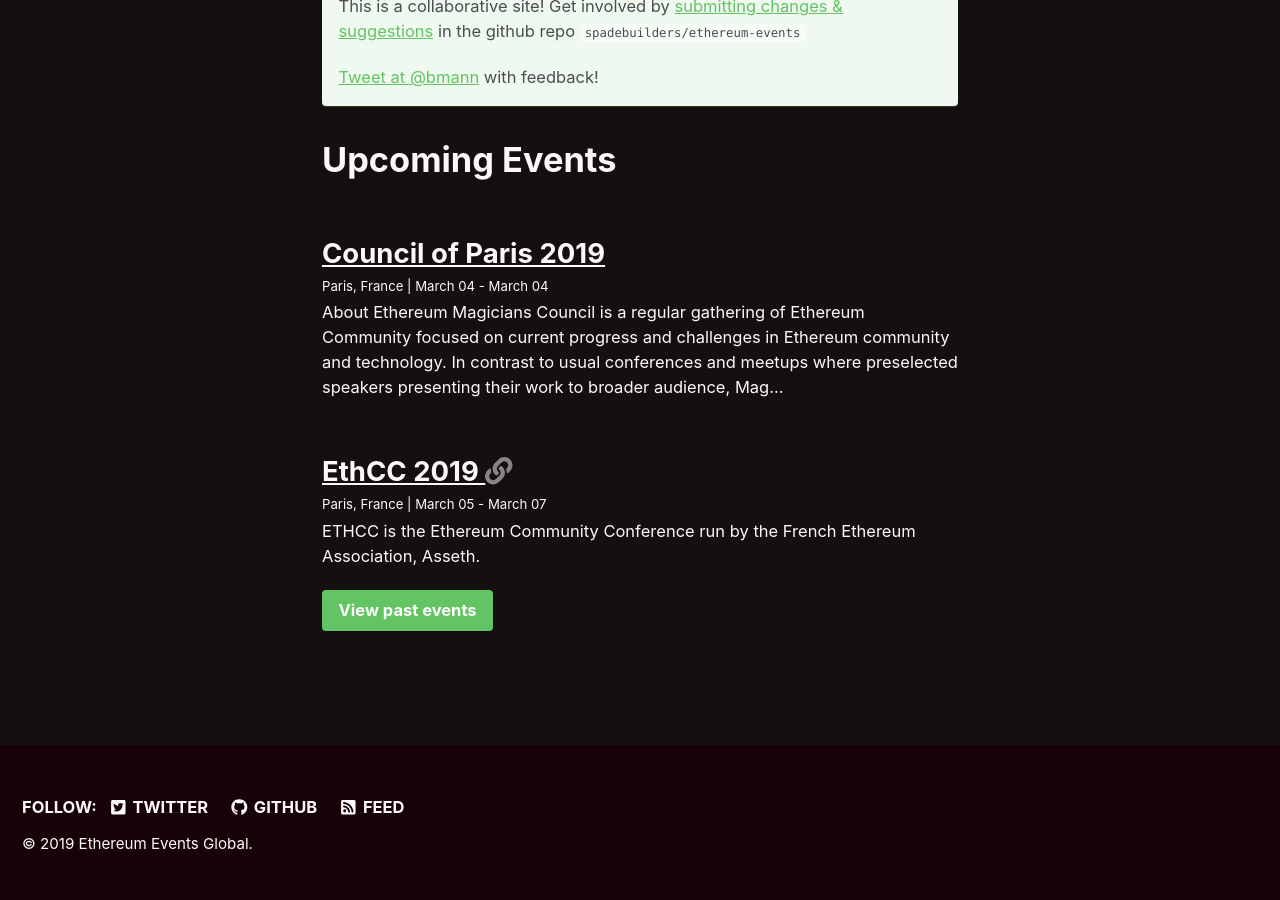
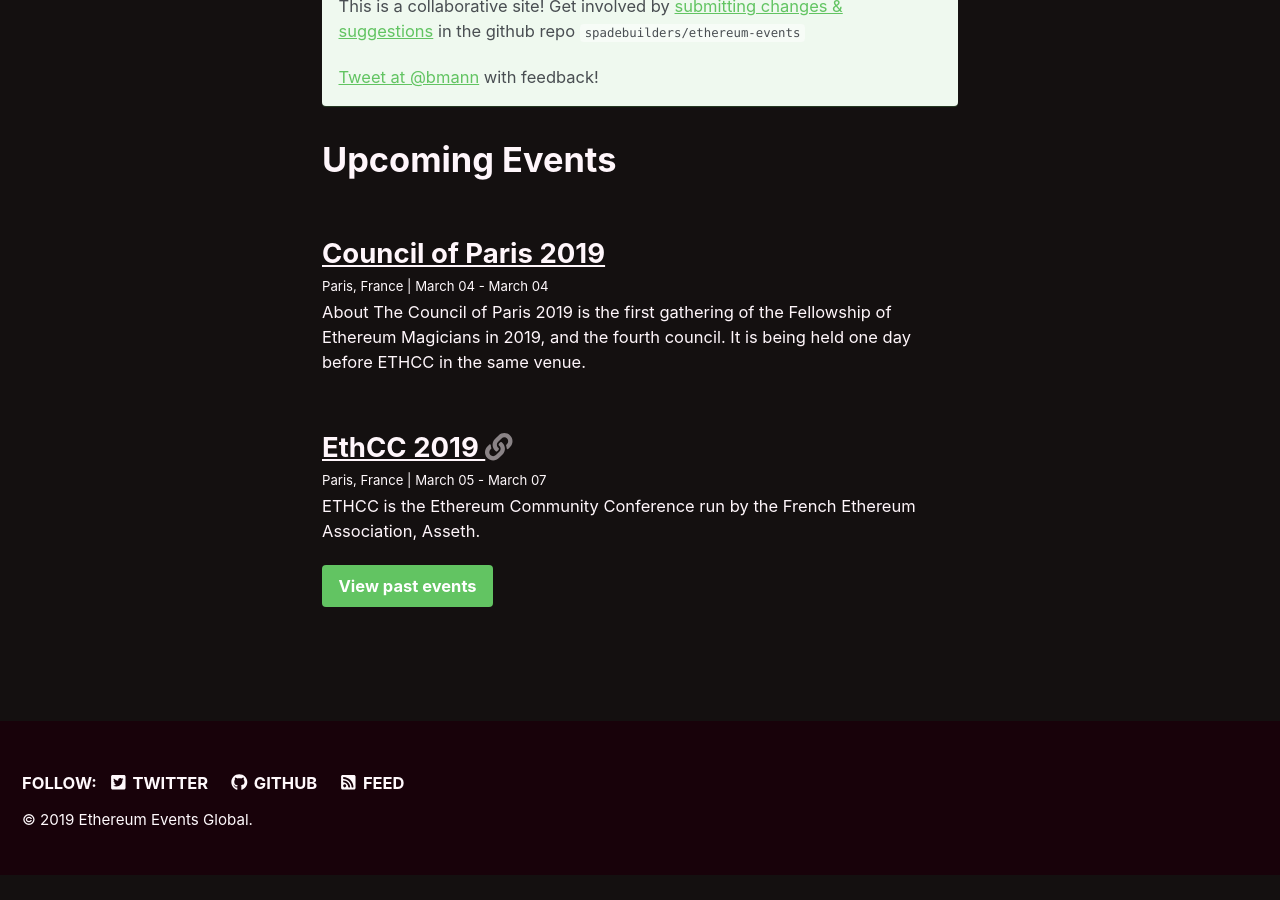
Before and after one commit to spadebuilders/ethereum-events, a Jekyll site: the page built from index.html, in a window 1280 px wide and 900 px high, scrolled down 597 px. Built offline with Jekyll 4.4.1, drawn with Linux system fonts in a browser that asks for light colours; nearby versions of some CDN libraries; the list of posts is cut into pages by our own code; after the commit the page ends 1472 px from its top, so only the background shows below that; some of the changed lines change nothing that is shown.

Commit message:
Fixed some minor issues

```diff
--- a/_events/2019-04-council-of-paris.md
+++ b/_events/2019-04-council-of-paris.md
@@ -27,9 +27,9 @@
 toc: true
 ---
 ## About
+The Council of Paris 2019 is the first gathering of the Fellowship of Ethereum Magicians in 2019, and the fourth council. It is being held one day before [ETHCC](https://ethcc.io) in the same venue.
+
 Ethereum Magicians Council is a regular gathering of Ethereum Community focused on current progress and challenges in Ethereum community and technology. In contrast to usual conferences and meetups where preselected speakers presenting their work to broader audience, Magicians Councils are organized around working groups called Rings. These are open for anyone in Ethereum community to propose and participate. The goal of the Council is to facilitate communication in the community across usual circles. It gives anyone a chance to be heard, to understand concerns of others, to find colleagues to work together on a topic, or to start a new project relevant to the community.
-
-The Council of Paris 2019 is the first gathering of the Fellowship of Ethereum Magicians in 2019, and the fourth council. It is being held one day before [ETHCC](https://ethcc.io) in the same venue.
 
 For more information, check out:
 - [Council announcement](https://ethereum-magicians.org/t/council-of-paris-2019-announcement/2438)
@@ -38,6 +38,7 @@
 ## Participants
 With the Council approaching, we urge everyone who wants to participate not to hesitate with registration.
 If you want to participate, please purchase your ticket now. Ticket price is 30€, payable in ETH or DAI.
+
 [Register](https://pretix.eu/ethmagicians/councilofparis2019/){: .btn .btn--info}
 
 Date: March 4th, 2019
@@ -46,7 +47,7 @@
 ## Sponsors
 ### Our sponsors
 #### [Asseth](https://www.asseth.fr/)
-!["Asseth Logo"](/assets/2019/council-or-paris/asseth-logo.jpg "Asseth Logo")
+!["Asseth Logo"](/assets/2019/council-of-paris/asseth-logo.jpg "Asseth Logo")
 #### [Fluence Labs](https://fluence.one)
 !["Fluence Logo"](/assets/2018/council-of-prague/Fluence_Logo_Blue.png "Fluence Logo")
 
@@ -55,7 +56,7 @@
 
 
 ### Become a sponsor
-Because of great inclusivity of the Council and its unique format, the number of participants have arose quickly. Starting from 40 people in Berlin in June 2018, we counted almost 200 people in Prague in Nov 2018. Although almost all the work is done by volunteers, it becomes challenging to organize the event for such number of people and cover all the costs. That is why we need your help.
+Ethereum Magicians gatherings hold a unique place in Ethereum, and their importance to the community is shown but rising attendance. We expect more than 200 participants in Paris. Although almost all the work is done by volunteers, it is challenging to cover all the costs. That is why we need your help.
 
 We appreciate our sponsors very much and would like to offer various perks as a part of our sponsorship packages. In particular we are offering logo placements in our website, livestream video recording and in the venue during the event.
 
```
Also changed, not shown: Gemfile.lock.
